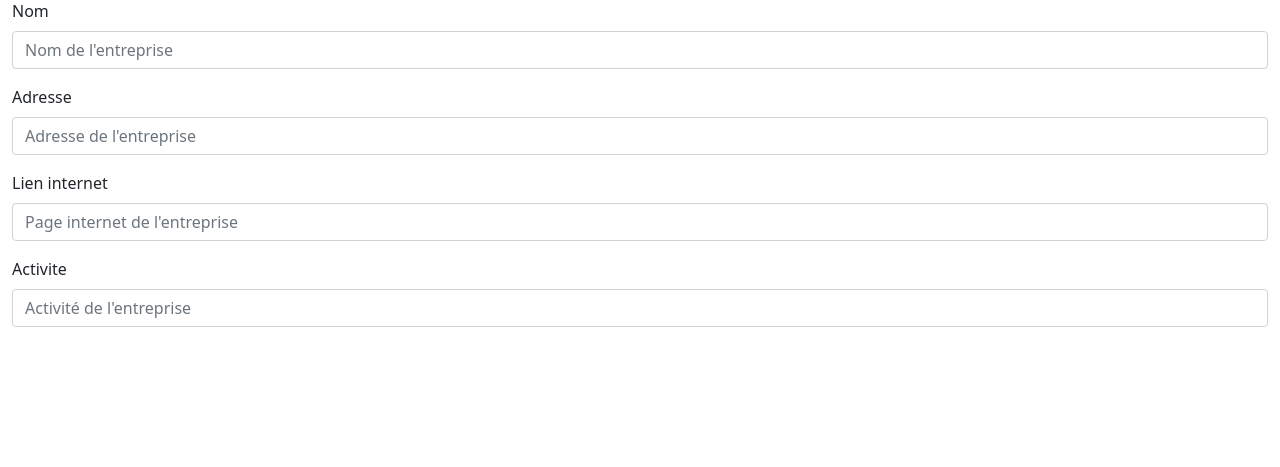
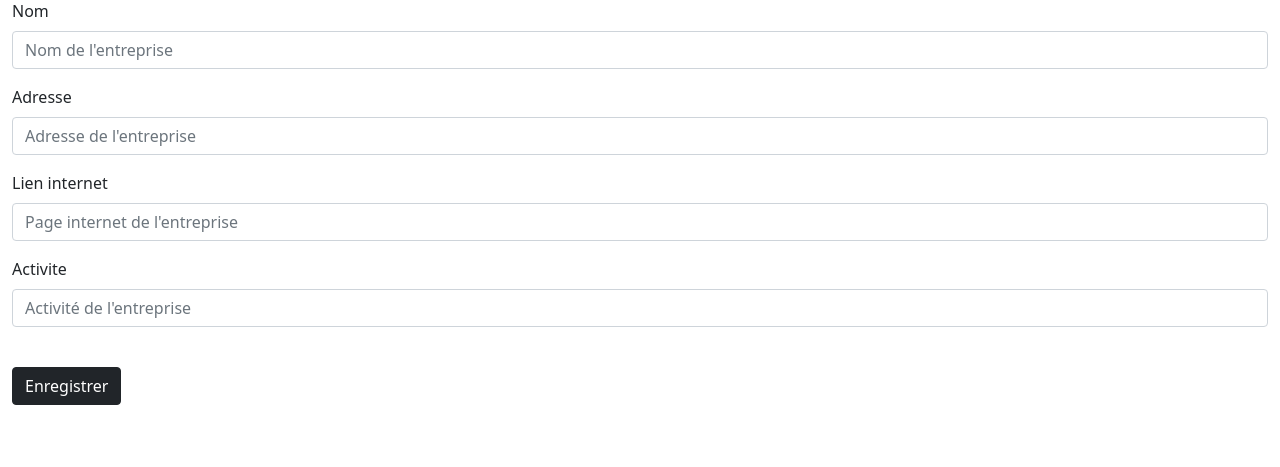
Before and after one commit to ByLyZ/prosages, a Symfony app: template templates/entreprises/entrepriseAjouter.html.twig in a window 1280 px wide. Shown: the part 155-622 px from the top of the page. Run offline with Twig, Linux system fonts and the light colour scheme; the template is opened without the code that fills it, so the values that code supplies are empty; form fields are guessed from the names that the template uses; some libraries are stand-ins or nearby versions.

Commit message:
Ajout d'un bouton au sein du formualire

```diff
--- a/templates/entreprises/entrepriseAjouter.html.twig
+++ b/templates/entreprises/entrepriseAjouter.html.twig
@@ -8,9 +8,14 @@
 {{ form_start(vueFormulaire) }}
 
 {{ form_row(vueFormulaire.nom, {'attr' : {'placeholder' : "Nom de l'entreprise"}}) }}
+
 {{ form_row(vueFormulaire.adresse, {'attr' : {'placeholder' : "Adresse de l'entreprise"}}) }}
+
 {{ form_row(vueFormulaire.lienInternet, {'attr' : {'placeholder' : "Page internet de l'entreprise"}}) }}
+
 {{ form_row(vueFormulaire.activite, {'attr' : {'placeholder' : "Activité de l'entreprise"}}) }}
+<br>
+<button type="submit" class="btn btn-dark">Enregistrer</button>
 
 {{ form_end(vueFormulaire) }}
 {% endblock %}
```
